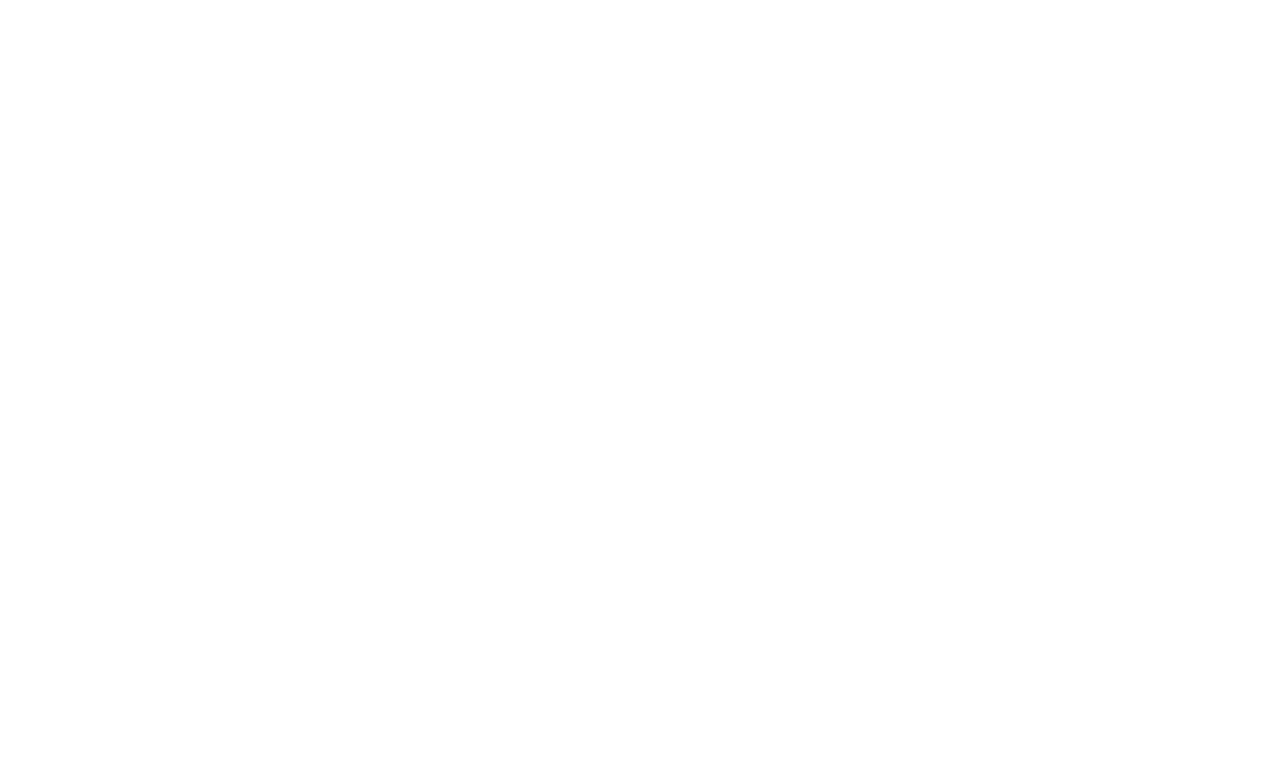
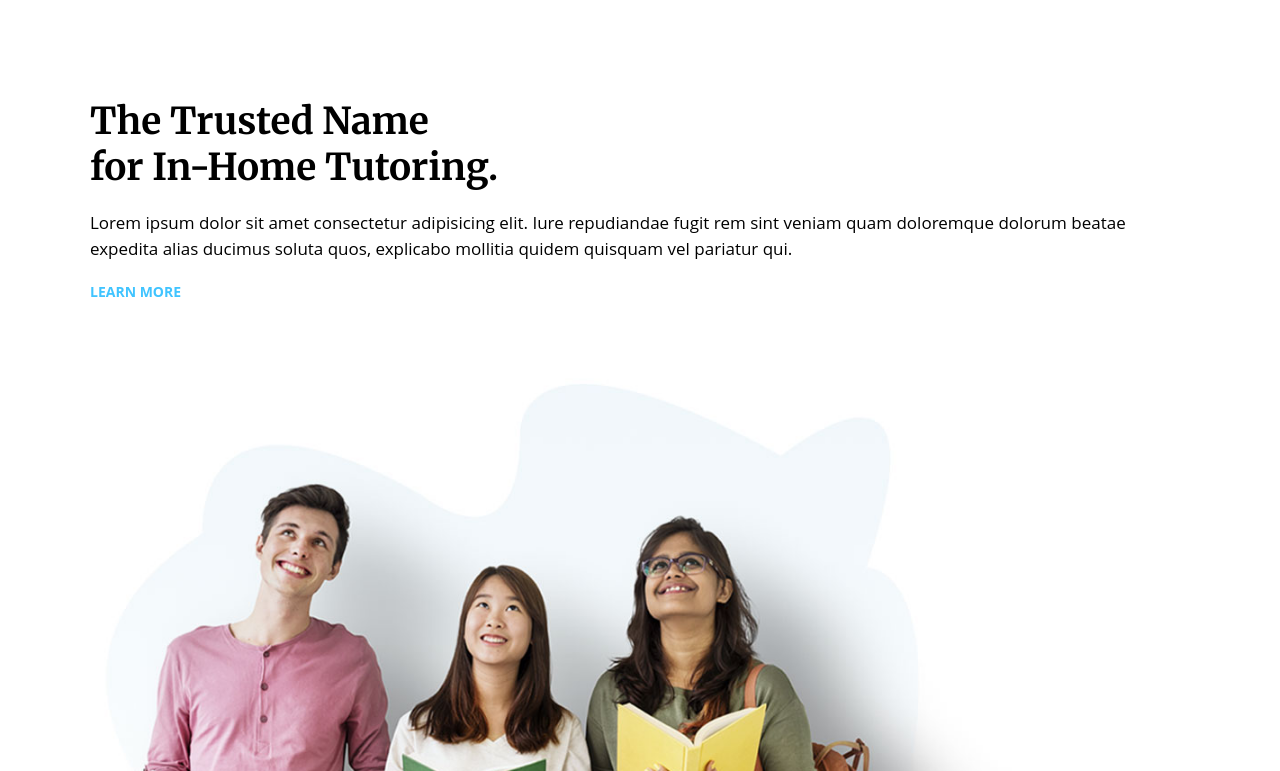
Before and after one commit to FedeAle1525/proj-html-vuejs, a Vue app: page / in a window 1280 px wide. Shown: the part 889-1660 px from the top of the page. Before the commit the page ends 937 px from the top, so only its background shows below. Built offline with nearby package versions, Linux system fonts and the light colour scheme.

Commit message:
VUE create and use component Tutoring in Main

```diff
--- a/src/components/Main.vue
+++ b/src/components/Main.vue
@@ -1,16 +1,20 @@
 <script>
 import Types from './Types.vue';
+import Tutoring from './Tutoring.vue';
 
 export default {
 
   components: {
     Types,
+    Tutoring
   }
 }
 </script>
 
 <template>
   <Types />
+
+  <Tutoring />
 </template>
 
 <style lang="scss" scoped></style>
--- /dev/null
+++ b/src/components/Tutoring.vue
@@ -0,0 +1,64 @@
+<script>
+export default {
+
+}
+</script>
+
+
+<template>
+  <section>
+    <div class="container">
+      <span>The Trusted Name <br>
+        for In-Home Tutoring.
+      </span>
+
+      <p>Lorem ipsum dolor sit amet consectetur adipisicing elit. Iure repudiandae fugit rem sint veniam quam doloremque
+        dolorum beatae expedita alias ducimus soluta quos, explicabo mollitia quidem quisquam vel pariatur qui.
+      </p>
+
+      <a href="#">Learn More</a>
+
+      <img src="/image/h5-img-1.jpg">
+    </div>
+  </section>
+</template>
+
+
+<style lang="scss" scoped>
+@use '../style/partials/variables' as *;
+
+//1 - Importo Font Google
+@import url('https://fonts.googleapis.com/css2?family=Merriweather:wght@700&display=swap');
+//2 - Creo Variabile con Font importato
+$font-merriweather: 'Merriweather', serif;
+
+.container {
+  padding: 50px 0;
+  display: flex;
+  flex-direction: column;
+  gap: 20px;
+  font-family: 'Open Sans', sans-serif;
+
+  span {
+    font-family: $font-merriweather;
+    font-size: 37px;
+  }
+
+  p {
+    font-size: 17px;
+    font-weight: 400;
+    line-height: 26px;
+  }
+
+  a {
+    font-size: 14px;
+    font-weight: 700;
+    text-transform: uppercase;
+    color: $light-blue;
+  }
+
+  img {
+    max-width: 90%;
+  }
+}
+</style>
```
Also changed, not shown: public/image/h5-img-1.jpg (added).
